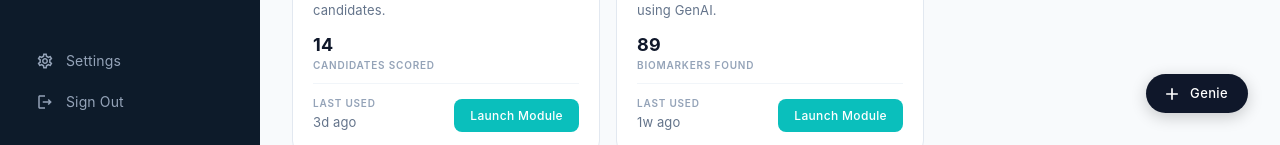
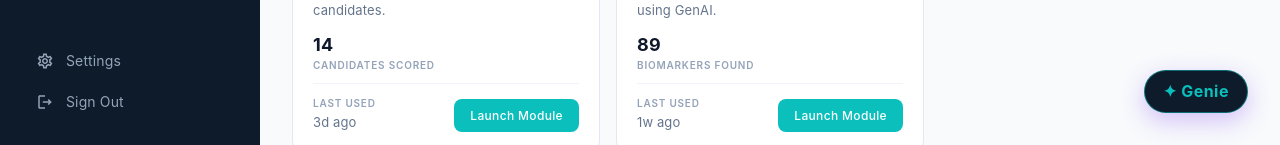
Before and after one commit to SaiSree51124/DRP-UI, a React (Create React App) app: page /dashboard/modules in a window 1280 px wide. Shown: the part 655-800 px from the top of the page. Built offline with nearby package versions, Linux system fonts and the light colour scheme.

Commit message:
Genie alignment

```diff
--- a/src/components/ActiveProjects/ActiveProjects.js
+++ b/src/components/ActiveProjects/ActiveProjects.js
@@ -217,17 +217,20 @@ const ActiveProjects = () => {
       <Button
         variant="contained"
         disableElevation
-        startIcon={<AddOutlined sx={{ fontSize: 15 }} />}
         sx={{
           position: "fixed", bottom: "32px", right: "32px",
-          borderRadius: "20px", bgcolor: DARK, color: "#fff",
-          fontFamily: FONT, fontSize: "13px", fontWeight: 500,
-          textTransform: "none", px: "20px", py: "8px",
-          "&:hover": { bgcolor: "#1E293B" },
-          boxShadow: "0 4px 16px rgba(0,0,0,0.2)",
+          width: "104px", height: "43px",
+          borderRadius: "24px", bgcolor: "#0D1B2A",
+          border: "1px solid rgba(10, 191, 188, 0.5)",
+          boxShadow: "0px 8px 24px rgba(124, 58, 237, 0.302)",
+          color: "#0ABFBC", fontFamily: FONT, fontSize: "16px",
+          fontWeight: 700, lineHeight: "19px", textTransform: "none",
+          whiteSpace: "nowrap",
+          px: "20px", py: "12px", minWidth: "auto", zIndex: 2,
+          "&:hover": { bgcolor: "#1A2C3D" },
         }}
       >
-        Genie
+        ✦ Genie
       </Button>
 
       <NewProjectModal open={modalOpen} onClose={() => setModalOpen(false)} />
--- a/src/components/LiteratureMining/LiteratureMining.js
+++ b/src/components/LiteratureMining/LiteratureMining.js
@@ -9,7 +9,7 @@ import {
 } from "@mui/material";
 import {
   SearchOutlined, MenuBookOutlined, VisibilityOutlined,
-  CloseOutlined, AddOutlined, OpenInNewOutlined,
+  CloseOutlined, OpenInNewOutlined,
   BookmarkBorderOutlined,
 } from "@mui/icons-material";
 
@@ -383,13 +383,18 @@ const LiteratureMining = () => {
       </Box>
 
       {/* Genie FAB */}
-      <Button variant="contained" disableElevation startIcon={<AddOutlined sx={{ fontSize: 15 }} />}
+      <Button variant="contained" disableElevation
         sx={{ position: "fixed", bottom: "32px", right: "32px",
-          borderRadius: "20px", bgcolor: DARK, color: "#fff",
-          fontFamily: FONT, fontSize: "13px", fontWeight: 600,
-          textTransform: "none", px: "18px", py: "8px",
-          boxShadow: "0 4px 14px rgba(0,0,0,0.18)", "&:hover": { bgcolor: "#1E293B" } }}>
-        Genie
+          width: "104px", height: "43px",
+          borderRadius: "24px", bgcolor: "#0D1B2A",
+          border: "1px solid rgba(10, 191, 188, 0.5)",
+          boxShadow: "0px 8px 24px rgba(124, 58, 237, 0.302)",
+          color: "#0ABFBC", fontFamily: FONT, fontSize: "16px",
+          fontWeight: 700, lineHeight: "19px", textTransform: "none",
+          whiteSpace: "nowrap",
+          px: "20px", py: "12px", minWidth: "auto", zIndex: 2,
+          "&:hover": { bgcolor: "#1A2C3D" } }}>
+        ✦ Genie
       </Button>
     </Box>
   );
--- a/src/components/Modules/Modules.js
+++ b/src/components/Modules/Modules.js
@@ -158,17 +158,20 @@ const Modules = () => {
       <Button
         variant="contained"
         disableElevation
-        startIcon={<AddOutlined sx={{ fontSize: 15 }} />}
         sx={{
           position: "fixed", bottom: "32px", right: "32px",
-          borderRadius: "20px", bgcolor: DARK, color: "#fff",
-          fontFamily: FONT, fontSize: "13px", fontWeight: 500,
-          textTransform: "none", px: "20px", py: "8px",
-          "&:hover": { bgcolor: "#1E293B" },
-          boxShadow: "0 4px 16px rgba(0,0,0,0.2)",
+          width: "104px", height: "43px",
+          borderRadius: "24px", bgcolor: "#0D1B2A",
+          border: "1px solid rgba(10, 191, 188, 0.5)",
+          boxShadow: "0px 8px 24px rgba(124, 58, 237, 0.302)",
+          color: "#0ABFBC", fontFamily: FONT, fontSize: "16px",
+          fontWeight: 700, lineHeight: "19px", textTransform: "none",
+          whiteSpace: "nowrap",
+          px: "20px", py: "12px", minWidth: "auto", zIndex: 2,
+          "&:hover": { bgcolor: "#1A2C3D" },
         }}
       >
-        Genie
+        ✦ Genie
       </Button>
     </Box>
   );
--- a/src/components/Overview/Overview.js
+++ b/src/components/Overview/Overview.js
@@ -192,15 +192,19 @@ const Overview = () => {
       </Box>
 
       {/* Genie FAB */}
-      <Box sx={{ position: "fixed", bottom: "32px", right: "32px", zIndex: 10 }}>
-        <Button variant="contained" disableElevation startIcon={<AddOutlined sx={{ fontSize: 15 }} />}
-          sx={{ height: "40px", borderRadius: "20px", bgcolor: DARK, color: "#fff",
-            fontFamily: FONT, fontSize: "13px", fontWeight: 600, textTransform: "none",
-            px: "18px", boxShadow: "0 4px 14px rgba(0,0,0,0.18)",
-            "&:hover": { bgcolor: "#1E293B" } }}>
-          Genie
-        </Button>
-      </Box>
+      <Button variant="contained" disableElevation
+        sx={{ position: "fixed", bottom: "32px", right: "32px",
+          width: "104px", height: "43px",
+          borderRadius: "24px", bgcolor: "#0D1B2A",
+          border: "1px solid rgba(10, 191, 188, 0.5)",
+          boxShadow: "0px 8px 24px rgba(124, 58, 237, 0.302)",
+          color: "#0ABFBC", fontFamily: FONT, fontSize: "16px",
+          fontWeight: 700, lineHeight: "19px", textTransform: "none",
+          whiteSpace: "nowrap",
+          px: "20px", py: "12px", minWidth: "auto", zIndex: 2,
+          "&:hover": { bgcolor: "#1A2C3D" } }}>
+        ✦ Genie
+      </Button>
 
       <NewProjectModal open={modalOpen} onClose={() => setModalOpen(false)} />
     </Box>
```
